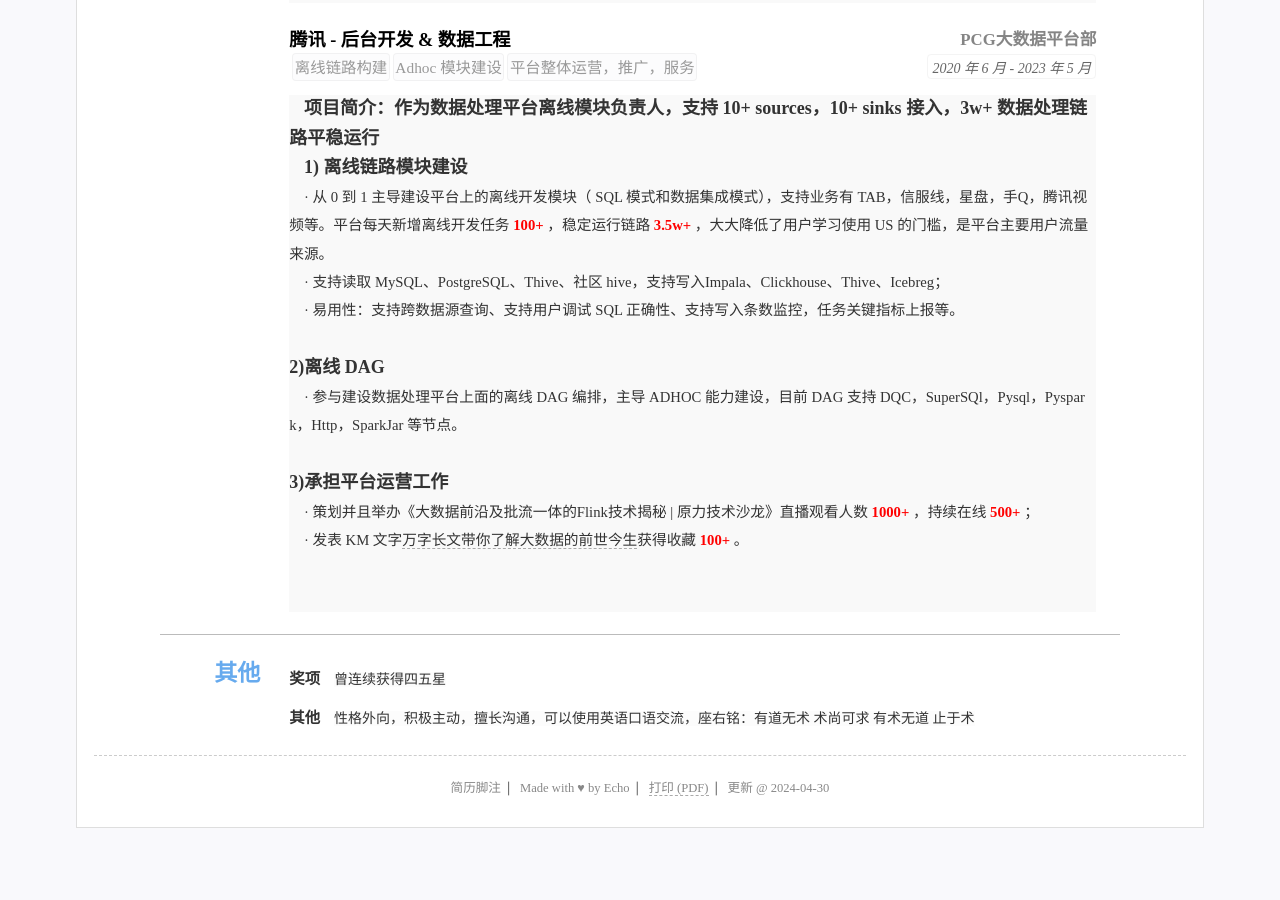
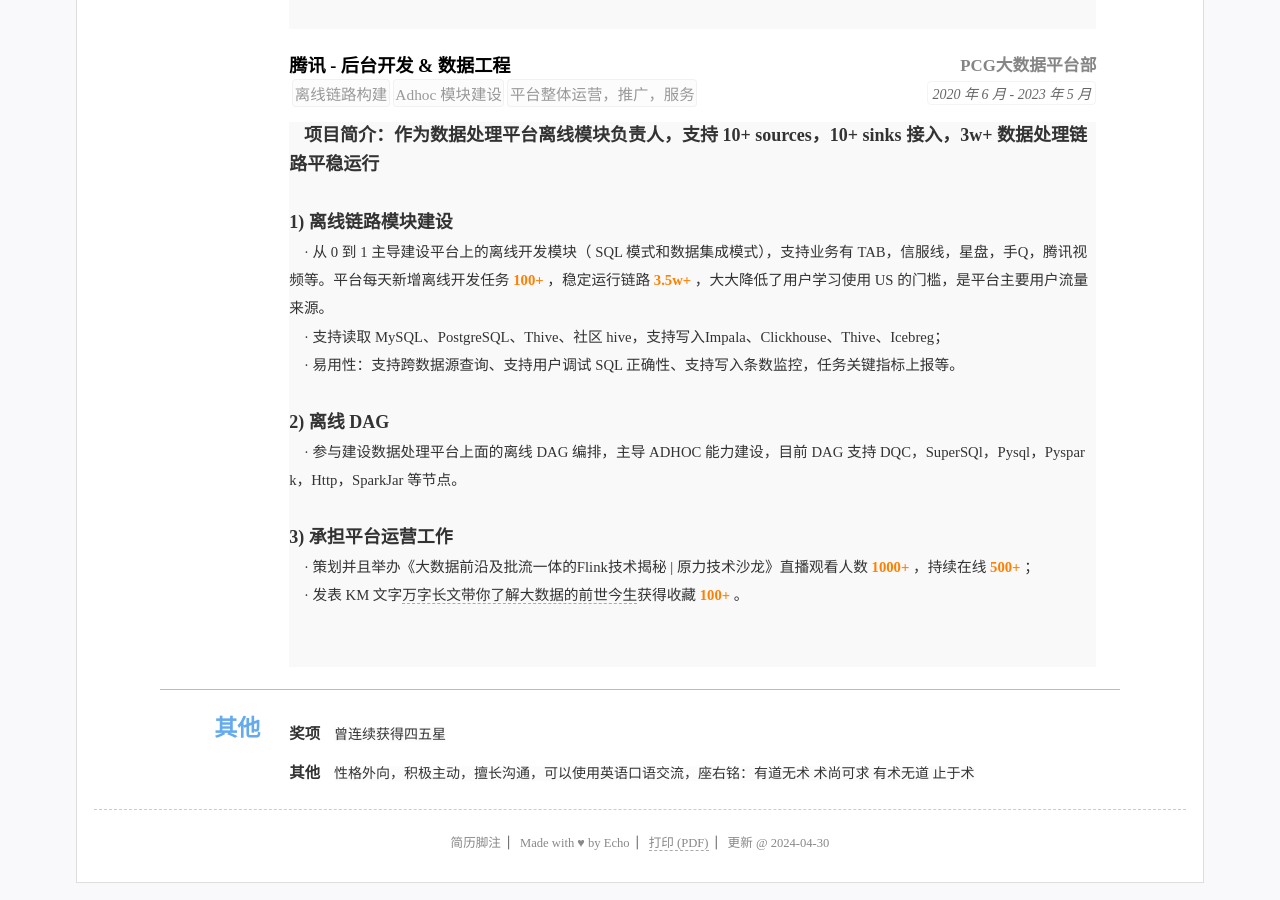
Before and after one commit to kuailexiaoshenxian/cn-wx-cv, a Jekyll site: the page built from index.html, in a window 1280 px wide and 900 px high, scrolled down 1249 px. Built offline with Jekyll 4.4.1, drawn with Linux system fonts in a browser that asks for light colours; before the commit the page ends 2094 px from its top, so only the background shows below that.

Commit message:
Update resume.yml

```diff
--- a/_data/resume.yml
+++ b/_data/resume.yml
@@ -97,14 +97,15 @@ main: #简历主要内容，
     # - 实验配置
     # summary: 职务或者工作总结(自动折叠) 业务数据科学：负责新闻业务画像覆盖率、准确率提升，建立画像服务的指标监控体系 <br>  &nbsp &nbsp  平台数据开发：作为开发者完成数据平台的链路搭建和功能上线，为业务提供可靠的画像平台服务
     detail: <font face="等线"><font size=4><strong>项目简介：作为实验平台产品策划，打造科学、准确的实验决策平台，并建设海外版本支持游戏工作室</strong></font></font> <br>  &nbsp &nbsp
+            <br>
             <font face="等线"><font size=4><strong> 1) AMS 广告实验</strong></font> <br>  &nbsp &nbsp
-            · 作为 owner 整体负责 AMS 业务的产品和运营工作，包含业务接入实验、用户问题处理、并根据用户反馈进行平台功能设计与迭代，目前落地实验<font color=#FF000><strong> 8000+ </strong></font>，得到 AMS 实验员多次点赞。 <br> &nbsp &nbsp
-            · 设计落地 PCG 流量 * AMS 广告的联合实验，上线 2 个月现在已经平稳落地<font color=#FF000><strong> 470+ </strong></font>实验。落地 WX 流量 *  AMS 广告联合实验，目前搜一搜业务已经跑通（视频号业务正在接入中。  <br>  &nbsp &nbsp
+            · 作为 owner 整体负责 AMS 业务的产品和运营工作，包含业务接入实验、用户问题处理、并根据用户反馈进行平台功能设计与迭代，目前落地实验<font color=#FF7F00><strong> 8000+ </strong></font>，得到 AMS 实验员多次点赞。 <br> &nbsp &nbsp
+            · 设计落地 PCG 流量 * AMS 广告的联合实验，上线 2 个月现在已经平稳落地<font color=#FF7F00><strong> 470+ </strong></font>实验。落地 WX 流量 *  AMS 广告联合实验，目前搜一搜业务已经跑通（视频号业务正在接入中。  <br>  &nbsp &nbsp
             <br>
-            <font size=4><strong> 2) 实验管理模块</strong></font>  <br>  &nbsp &nbsp
-            · 负责实验平台的实验管理模块，收集用户反馈，结合满意度问卷，接手一个月内快速 fix 线上 100+问题。通过建立用户群，周报，月报等形式搭建双向沟通渠道，将满意度从 <font color=#FF000><strong>3.5 提升到 3.97</strong></font>（满分 5）。<br>  &nbsp &nbsp
+            <font face="等线"><font size=4><strong> 2) 实验管理模块</strong></font>  <br>  &nbsp &nbsp
+            · 负责实验平台的实验管理模块，收集用户反馈，结合满意度问卷，接手一个月内快速 fix 线上 100+问题。通过建立用户群，周报，月报等形式搭建双向沟通渠道，将满意度从 <font color=#FF7F00><strong>3.5 提升到 3.97</strong></font>（满分 5）。<br>  &nbsp &nbsp
             <br>
-            <font size=4><strong> 3) Data Warehouse Native 的实验平台能力建设</strong></font>  <br>  &nbsp &nbsp
+            <font face="等线"><font size=4><strong> 3) Data Warehouse Native 的实验平台能力建设</strong></font>  <br>  &nbsp &nbsp
             · 实验平台为了支持 IEGG 海外游戏业务，如王者荣耀海外版 & 其他游戏工作室，需要出海。作为 Warehouse Native 实验平台的整体负责人，基于 Google cloud 快速构建基于 BigQuery 数仓的业务接入产品能力，数据不敏感的业务可以导入数据，数据敏感用户可以基于用户数仓使用实验能力。未来可快速扩展 Snowflake、DataBricks。目前王者荣耀海外版已经接入，海外 3+ 工作室正在接入使用中。<a href="https://doc.weixin.qq.com/doc/w3_AIcAegY2ACku0oef0AYSiKxJtdRNO?scode=AJEAIQdfAAouU3ZBzFAIcAegY2ACk">简单介绍 Warehouse Native 实验平台</a>
             <br>  &nbsp &nbsp
   - title: <font face="华文细黑粗体">腾讯 - 后台开发 & 数据工程</font>
@@ -126,17 +127,18 @@ main: #简历主要内容，
     # - 实验配置
     # summary: 职务或者工作总结(自动折叠) 业务数据科学：负责新闻业务画像覆盖率、准确率提升，建立画像服务的指标监控体系 <br>  &nbsp &nbsp  平台数据开发：作为开发者完成数据平台的链路搭建和功能上线，为业务提供可靠的画像平台服务
     detail: <font face="等线"><font size=4><strong>项目简介：作为数据处理平台离线模块负责人，支持 10+ sources，10+ sinks 接入，3w+ 数据处理链路平稳运行</strong></font></font> <br>  &nbsp &nbsp
+            <br>
             <font face="等线"><font size=4><strong> 1) 离线链路模块建设</strong></font> <br>  &nbsp &nbsp
-            · 从 0 到 1 主导建设平台上的离线开发模块（ SQL 模式和数据集成模式），支持业务有 TAB，信服线，星盘，手Q，腾讯视频等。平台每天新增离线开发任务<font color=#FF000><strong> 100+ </strong></font>，稳定运行链路<font color=#FF000><strong> 3.5w+ </strong></font>，大大降低了用户学习使用 US 的门槛，是平台主要用户流量来源。 <br> &nbsp &nbsp
+            · 从 0 到 1 主导建设平台上的离线开发模块（ SQL 模式和数据集成模式），支持业务有 TAB，信服线，星盘，手Q，腾讯视频等。平台每天新增离线开发任务<font color=#FF7F00><strong> 100+ </strong></font>，稳定运行链路<font color=#FF7F00><strong> 3.5w+ </strong></font>，大大降低了用户学习使用 US 的门槛，是平台主要用户流量来源。 <br> &nbsp &nbsp
             · 支持读取 MySQL、PostgreSQL、Thive、社区 hive，支持写入Impala、Clickhouse、Thive、Icebreg；<br> &nbsp &nbsp
             · 易用性：支持跨数据源查询、支持用户调试 SQL 正确性、支持写入条数监控，任务关键指标上报等。<br> &nbsp &nbsp
             <br>
-            <font size=4><strong> 2)离线 DAG</strong></font>  <br>  &nbsp &nbsp
+            <font face="等线"><font size=4><strong> 2) 离线 DAG</strong></font>  <br>  &nbsp &nbsp
             · 参与建设数据处理平台上面的离线 DAG 编排，主导 ADHOC 能力建设，目前 DAG 支持 DQC，SuperSQl，Pysql，Pyspark，Http，SparkJar 等节点。 <br>  &nbsp &nbsp
             <br>
-            <font size=4><strong> 3)承担平台运营工作</strong></font>  <br>  &nbsp &nbsp
-            · 策划并且举办《大数据前沿及批流一体的Flink技术揭秘 | 原力技术沙龙》直播观看人数<font color=#FF000><strong> 1000+ </strong></font>，持续在线<font color=#FF000><strong> 500+ </strong></font>； <br>  &nbsp &nbsp
-            · 发表 KM 文字 <a href="https://km.woa.com/articles/show/567781">万字长文带你了解大数据的前世今生</a> 获得收藏 <font color=#FF000><strong> 100+ </strong></font>。 <br>  &nbsp &nbsp
+            <font face="等线"><font size=4><strong> 3) 承担平台运营工作</strong></font>  <br>  &nbsp &nbsp
+            · 策划并且举办《大数据前沿及批流一体的Flink技术揭秘 | 原力技术沙龙》直播观看人数<font color=#FF7F00><strong> 1000+ </strong></font>，持续在线<font color=#FF7F00><strong> 500+ </strong></font>； <br>  &nbsp &nbsp
+            · 发表 KM 文字 <a href="https://km.woa.com/articles/show/567781">万字长文带你了解大数据的前世今生</a> 获得收藏 <font color=#FF7F00><strong> 100+ </strong></font>。 <br>  &nbsp &nbsp
             <br>  &nbsp &nbsp
   # - title: 晨星资讯 - 数据分析 (实习)
   #   sub:  全球基金部门
```
